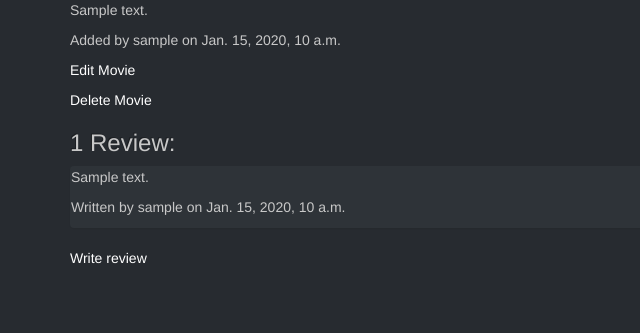
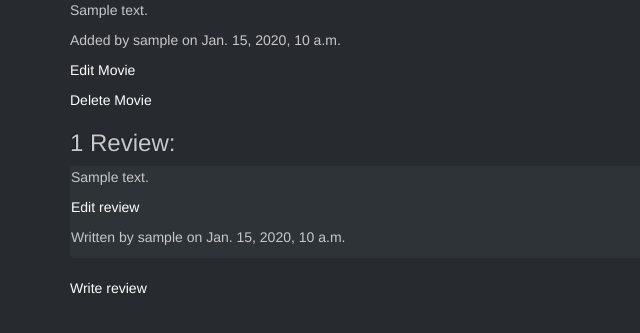
Before and after one commit to bmpinto1994/finalproject, a Django app: page /movie/1/ in a window 1280 px wide. Shown: the part 150-483 px from the top of the page, without its empty margins (0-640 px from the left). Run offline with Django 3.2, Linux system fonts and the light colour scheme; a user stored in the database is signed in; tables that the repository leaves empty hold one stand-in row (values such as "Sample post"); some libraries are stand-ins or nearby versions.

Commit message:
Add review update view

```diff
--- a/core/urls.py
+++ b/core/urls.py
@@ -11,4 +11,5 @@ urlpatterns = patterns('',
                        url(r'^movie/update/(?P<pk>\d+)/$', MovieUpdateView.as_view(), name='movie_update'),
                        url(r'^movie/delete/(?P<pk>\d+)/$', MovieDeleteView.as_view(), name='movie_delete'),
                        url(r'^movie/(?P<pk>\d+)/review/create/$', ReviewCreateView.as_view(), name='review_create'),
+                       url(r'^movie/(?P<movie_pk>\d+)/review/update/(?P<review_pk>\d+)/$', ReviewUpdateView.as_view(), name='review_update'),
                       )
--- a/core/views.py
+++ b/core/views.py
@@ -64,4 +64,13 @@ class ReviewCreateView(CreateView):
     form.instance.movie = Movie.objects.get(id=self.kwargs['pk'])
     return super(ReviewCreateView, self).form_valid(form)
 
+class ReviewUpdateView(UpdateView):
+  model = Review
+  pk_url_kwarg = 'review_pk'
+  template_name = 'review/review_form.html'
+  fields = ['text']
+
+  def get_success_url(self):
+    return self.object.movie.get_absolute_url()
+
 # Create your views here.
--- a/templates/movie/movie_detail.html
+++ b/templates/movie/movie_detail.html
@@ -13,6 +13,9 @@
 {% for review in reviews %}
 <div class="panel">
   <p>{{ review.text }}</p>
+  {% if review.user == user %}
+  <p><a href="{% url 'review_update' movie_pk=movie.id review_pk=review.id %}">Edit review</a></p>
+  {% endif %}
   <p>Written by {{ review.user.username }} on {{ review.created_at }}</p>
 </div>
 {% endfor %}
```
